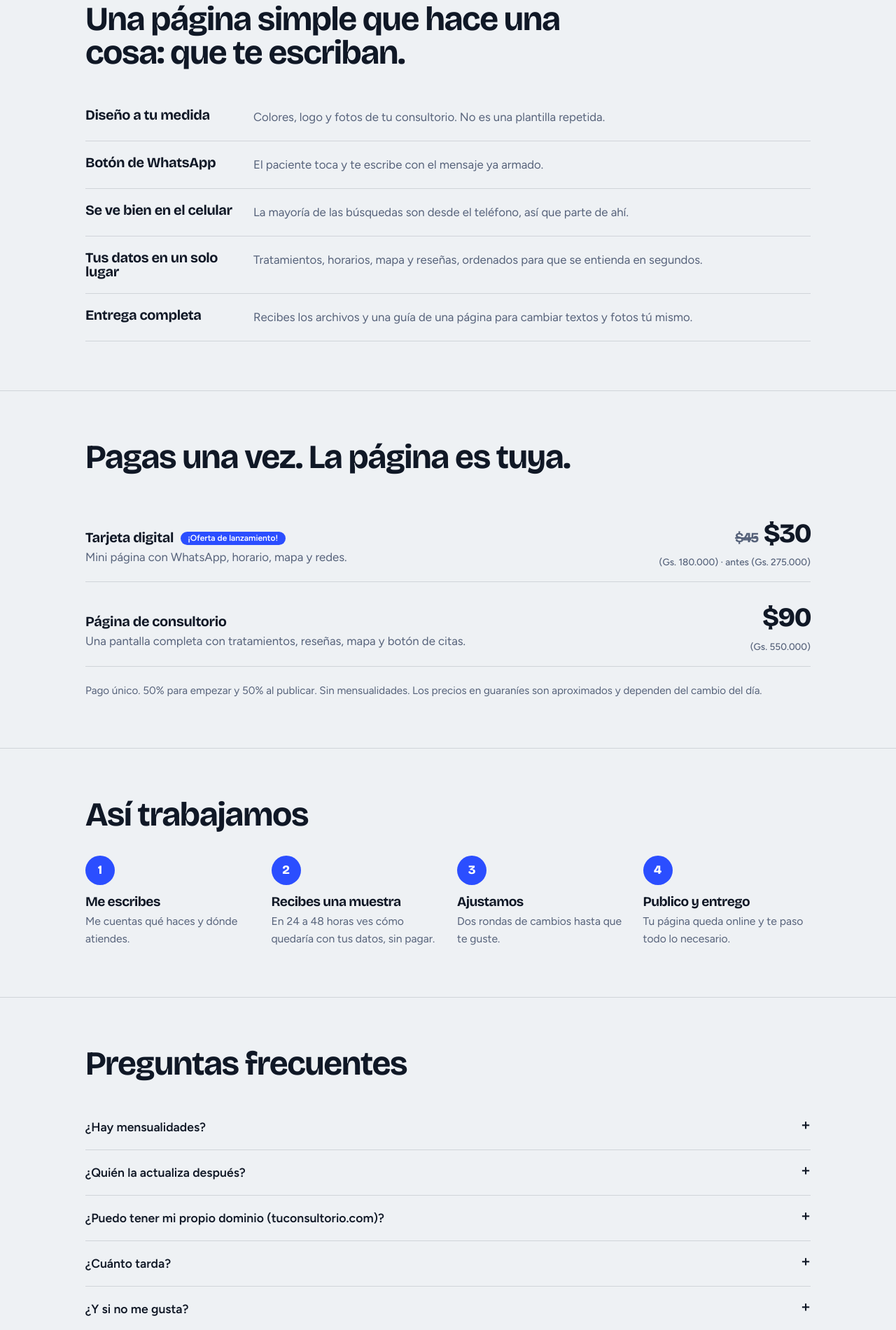
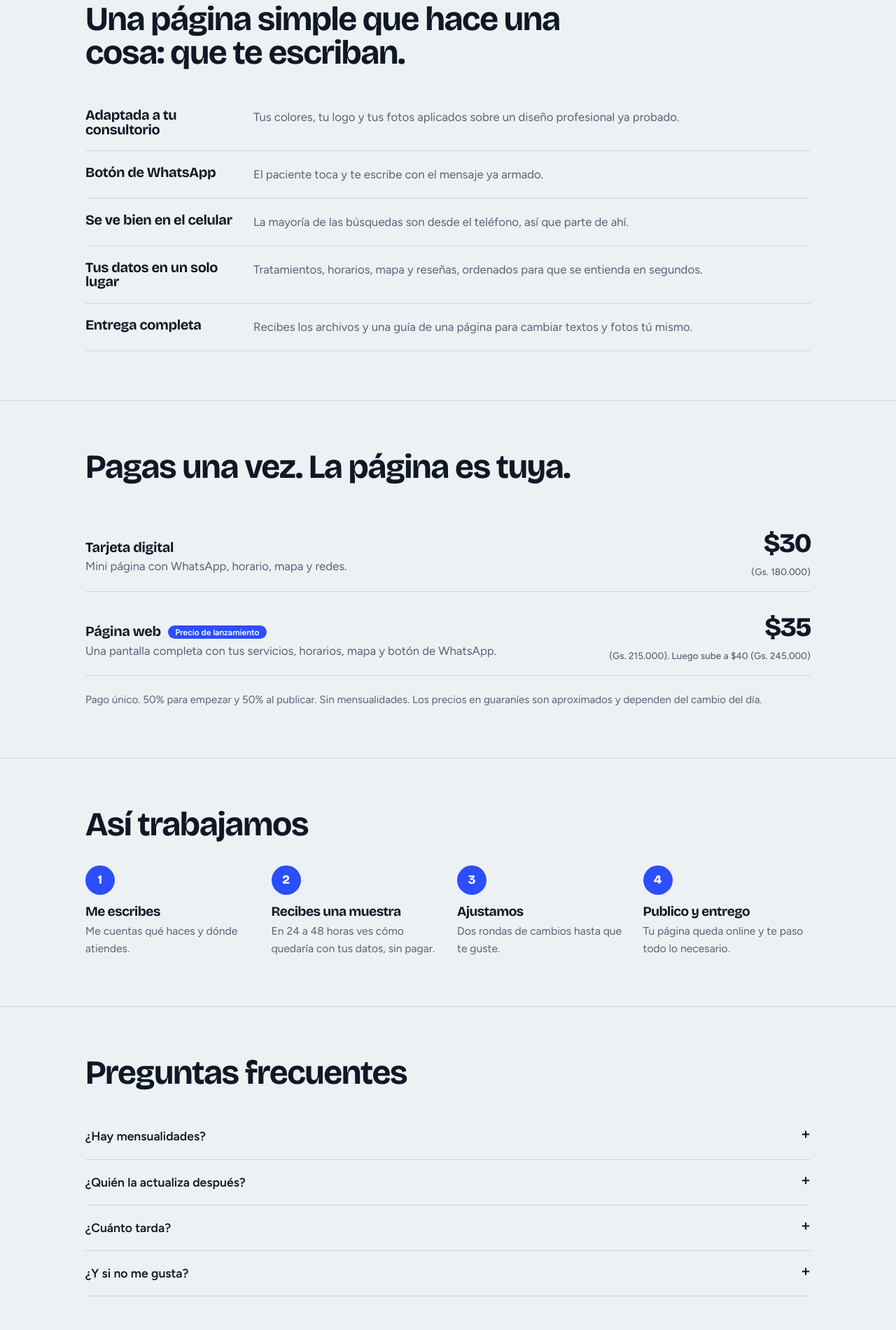
Before and after one commit to hattsofc/hatts, a plain HTML site: page index.html in a window 1280 px wide. Shown: the part 896-2797 px from the top of the page at 70% size. Drawn offline with nearby package versions, Linux system fonts and the light colour scheme.

Commit message:
Update index.html

```diff
--- a/index.html
+++ b/index.html
@@ -100,6 +100,7 @@ a:focus-visible,summary:focus-visible{outline:3px solid var(--acc);outline-offse
    ============================================================ */
 const D = {
   marca: "hatts",
+  logo: "logo.png",                  // archivo del logo en la misma carpeta (déjalo vacío para mostrar solo el nombre)
   nombre: "Vivi",
   ciudad: "Itauguá, Paraguay",
   whatsapp: "595986605013",          // tu número con código de país, sin + ni espacios
@@ -114,7 +115,7 @@ const D = {
   ejemploNota: "Hoy tus pacientes ven el mapa y nada más. Con una página, ven tus tratamientos, tus horarios y un botón para escribirte.",
 
   incluye: [
-    ["Diseño a tu medida", "Colores, logo y fotos de tu consultorio. No es una plantilla repetida."],
+    ["Adaptada a tu consultorio", "Tus colores, tu logo y tus fotos aplicados sobre un diseño profesional ya probado."],
     ["Botón de WhatsApp", "El paciente toca y te escribe con el mensaje ya armado."],
     ["Se ve bien en el celular", "La mayoría de las búsquedas son desde el teléfono, así que parte de ahí."],
     ["Tus datos en un solo lugar", "Tratamientos, horarios, mapa y reseñas, ordenados para que se entienda en segundos."],
@@ -124,8 +125,8 @@ const D = {
   // Cada precio: [nombre, descripción, precio en dólares, precio en guaraníes, etiqueta de oferta, precio anterior en dólares, precio anterior en guaraníes]
   // Para quitar una oferta, deja vacíos los últimos tres: "", "", ""
   precios: [
-    ["Tarjeta digital", "Mini página con WhatsApp, horario, mapa y redes.", "$30", "(Gs. 180.000)", "¡Oferta de lanzamiento!", "$45", "(Gs. 275.000)"],
-    ["Página de consultorio", "Una pantalla completa con tratamientos, reseñas, mapa y botón de citas.", "$90", "(Gs. 550.000)", "", "", ""]
+    ["Tarjeta digital", "Mini página con WhatsApp, horario, mapa y redes.", "$30", "(Gs. 180.000)", "", "", ""],
+    ["Página web", "Una pantalla completa con tus servicios, horarios, mapa y botón de WhatsApp.", "$35", "(Gs. 215.000). Luego sube a $40 (Gs. 245.000)", "Precio de lanzamiento", "", ""]
   ],
   notaPrecios: "Pago único. 50% para empezar y 50% al publicar. Sin mensualidades. Los precios en guaraníes son aproximados y dependen del cambio del día.",
 
@@ -138,14 +139,13 @@ const D = {
 
   faq: [
     ["¿Hay mensualidades?", "No. Es un trabajo de entrega única. Pagas una vez y la página queda a tu nombre."],
-    ["¿Quién la actualiza después?", "Tú. Te entrego una guía de una página para cambiar textos y fotos. Durante 7 días corrijo cualquier error de lo entregado."],
-    ["¿Puedo tener mi propio dominio (tuconsultorio.com)?", "Por ahora entrego la página con un link gratuito, listo para compartir. Si más adelante quieres un dominio propio, lo conversamos."],
+    ["¿Quién la actualiza después?", "Tú, con la guía de una página que te entrego, o cualquier persona que trabaje con páginas web. Si prefieres que lo haga yo, cuesta $15 por pedido de hasta 4 cambios pequeños. Durante 7 días corrijo cualquier error de lo entregado."],
     ["¿Cuánto tarda?", "Entre 3 y 5 días hábiles desde que me envías tus datos."],
     ["¿Y si no me gusta?", "Ves la muestra gratis antes de decidir. Si no te convence, no pagas nada."]
   ],
 
   cierre: "¿Te muestro cómo quedaría tu consultorio?",
-  pie: "© 2026 hatts. Hecho en Paraguay."
+  pie: "© 2026 Hatts Diseños. Hecho en Paraguay."
 };
 /* ================== FIN DEL BLOQUE EDITABLE ================== */
 
@@ -154,7 +154,7 @@ const wa = "https://wa.me/" + D.whatsapp + "?text=" + encodeURIComponent(D.mensa
 const mk = (t, c) => { const e = document.createElement("div"); if (c) e.className = c; e.innerHTML = t; return e; };
 const esc = s => String(s).replace(/[&<>]/g, c => ({ "&": "&amp;", "<": "&lt;", ">": "&gt;" }[c]));
 
-$("logo").innerHTML = esc(D.marca) + "<i>.</i>";
+$("logo").innerHTML = D.logo ? `<img src="${esc(D.logo)}" alt="${esc(D.marca)}" style="height:46px;width:auto;display:block">` : esc(D.marca) + "<i>.</i>";
 ["waTop", "waHero", "waEnd"].forEach(i => $(i).href = wa);
 $("h1").textContent = D.titular;
 $("sub").textContent = D.subtitulo;
```
